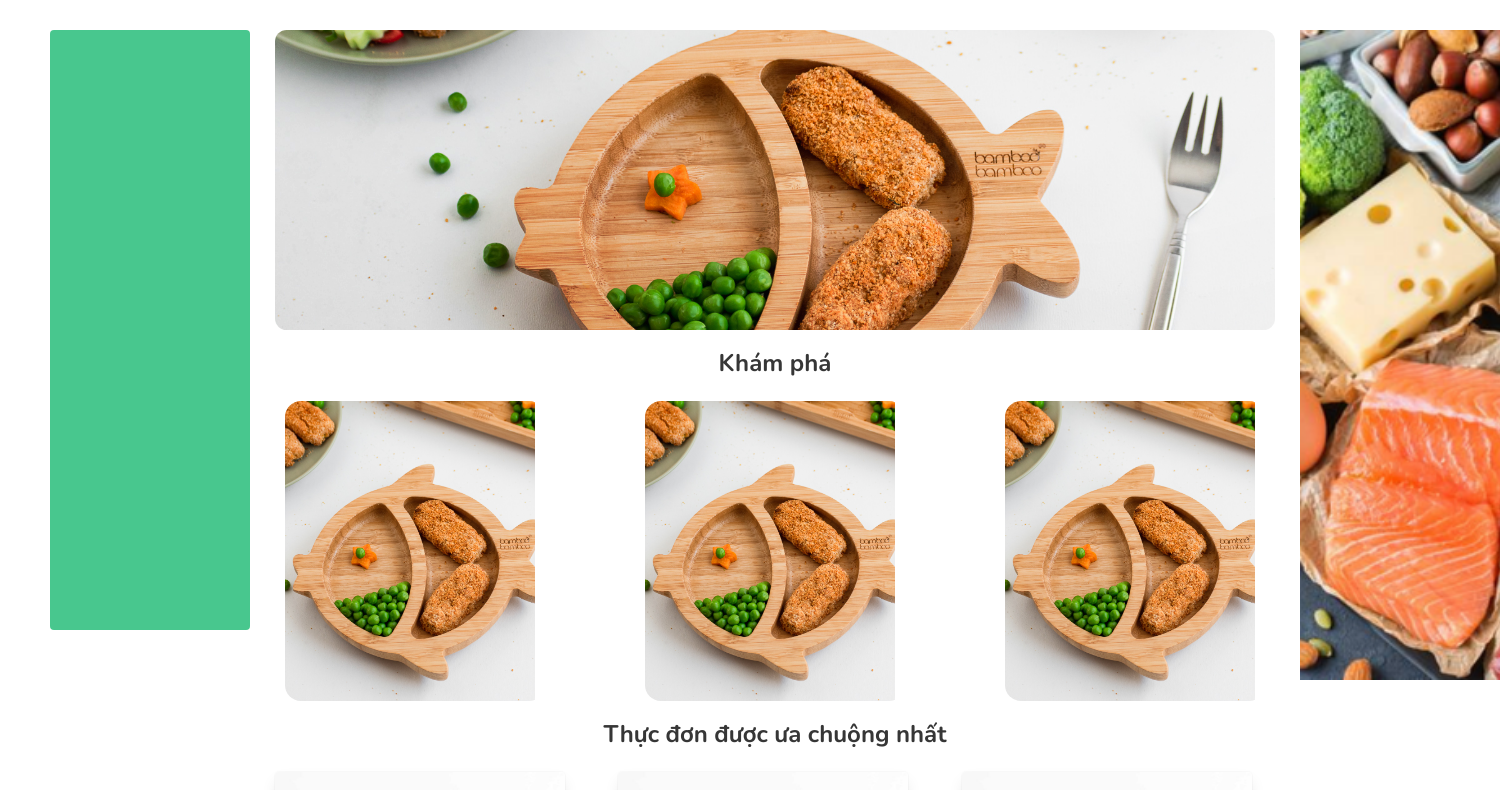
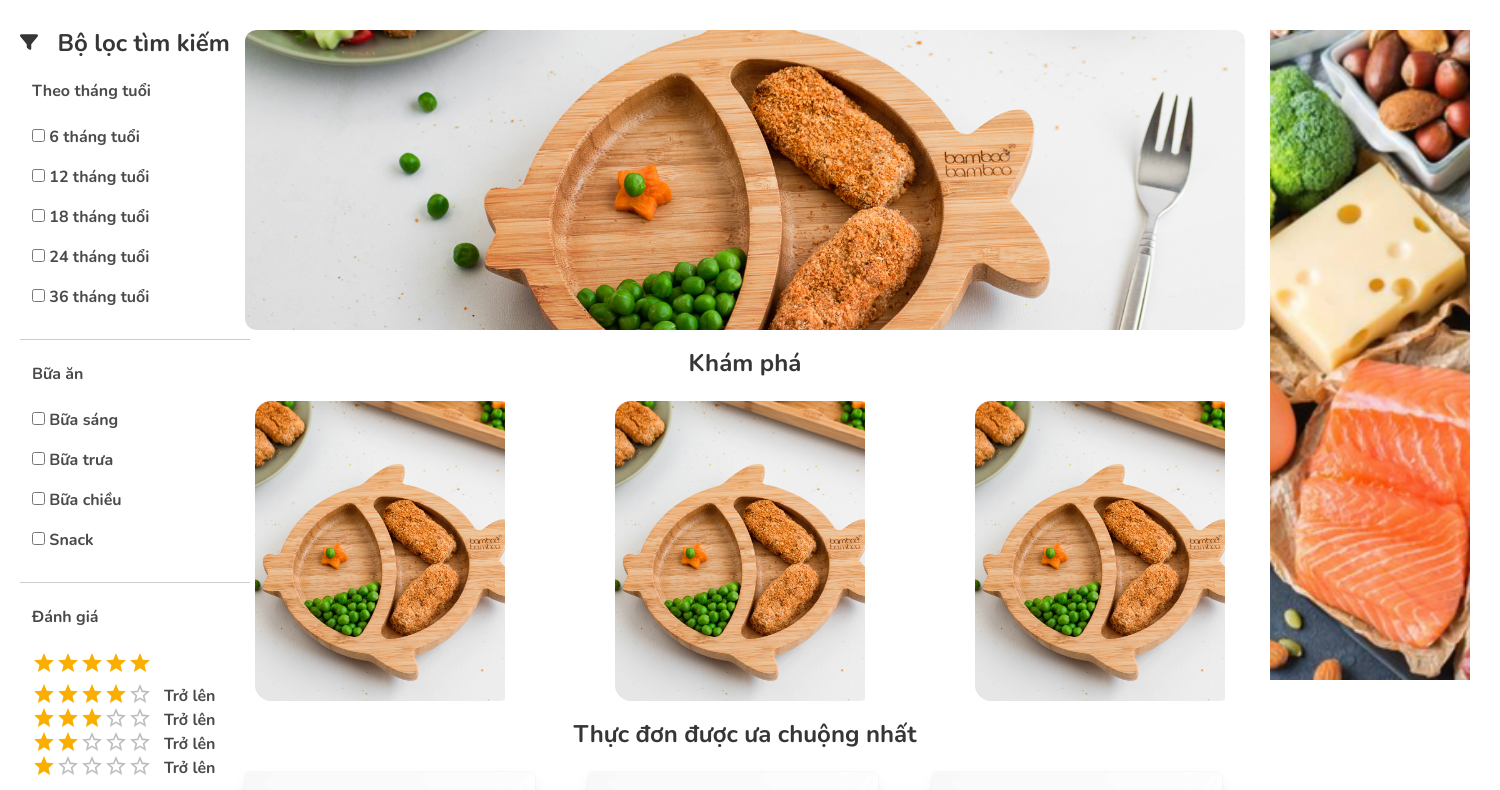
Before and after one commit to DaoAnhTu2105/EXE201_BLW_FE_WEB, a React (Create React App) app: page / in a window 1280 px wide. Shown: the part 142-932 px from the top of the page, 1500 px wide, since content can reach past the window. Built offline with nearby package versions, Linux system fonts and the light colour scheme; a web font is replaced by a local one.

Commit message:
add filter and fix layout homepage

```diff
--- a/src/components/Filter/index.js
+++ b/src/components/Filter/index.js
@@ -1,9 +1,121 @@
-import React from 'react'
+import React from "react";
+import { FontAwesomeIcon } from "@fortawesome/react-fontawesome";
+import { faFilter } from "@fortawesome/free-solid-svg-icons";
+import { Rating } from "@mui/material";
 
 const Filter = () => {
   return (
-    <div>Filter</div>
-  )
-}
+    <div>
+      <h3 class="title is-4">
+        <FontAwesomeIcon icon={faFilter} style={{ width: 18 }} /> &nbsp; Bộ lọc
+        tìm kiếm
+      </h3>
+      <h6 class="subtitle is-6 mt-5 pl-3">Theo tháng tuổi</h6>
+      <div class="pl-3">
+        <label class="checkbox mb-2">
+          <input type="checkbox" /> 6 tháng tuổi
+        </label>
+        <br />
+        <label class="checkbox mt-3 mb-2">
+          <input type="checkbox" /> 12 tháng tuổi
+        </label>
+        <br />
+        <label class="checkbox mt-3 mb-2">
+          <input type="checkbox" /> 18 tháng tuổi
+        </label>
+        <br />
+        <label class="checkbox mt-3 mb-2">
+          <input type="checkbox" /> 24 tháng tuổi
+        </label>
+        <br />
+        <label class="checkbox mt-3 mb-2">
+          <input type="checkbox" /> 36 tháng tuổi
+        </label>
+      </div>
+      <hr class="is-divider has-background-dark" />
+      <h6 class="subtitle is-6 mt-5 pl-3">Bữa ăn</h6>
+      <div class="pl-3">
+        <label class="checkbox mb-2">
+          <input type="checkbox" /> Bữa sáng
+        </label>
+        <br />
+        <label class="checkbox mt-3 mb-2">
+          <input type="checkbox" /> Bữa trưa
+        </label>
+        <br />
+        <label class="checkbox mt-3 mb-2">
+          <input type="checkbox" /> Bữa chiều
+        </label>
+        <br />
+        <label class="checkbox mt-3 mb-2">
+          <input type="checkbox" /> Snack
+        </label>
+      </div>
+      <hr class="is-divider has-background-dark" />
+      <h6 class="subtitle is-6 mt-5 pl-3">Đánh giá</h6>
+      <div class="pl-3">
+        <div style={{ cursor: "pointer" }}>
+          <Rating
+            name="half-rating"
+            defaultValue={5}
+            precision={0.5}
+            size="sm"
+            readOnly
+          />
+        </div>
+        <div
+          style={{ display: "flex", alignContent: "center", cursor: "pointer" }}
+        >
+          <Rating
+            name="half-rating"
+            defaultValue={4}
+            precision={0.5}
+            size="sm"
+            readOnly
+          />
+          <span class="subtitle is-6 pl-3 pt-1"> Trở lên</span>
+        </div>
 
-export default Filter
+        <div
+          style={{ display: "flex", alignContent: "center", cursor: "pointer" }}
+        >
+          <Rating
+            name="half-rating"
+            defaultValue={3}
+            precision={0.5}
+            size="sm"
+            readOnly
+          />
+          <span class="subtitle is-6 pl-3 pt-1"> Trở lên</span>
+        </div>
+        <div
+          style={{ display: "flex", alignContent: "center", cursor: "pointer" }}
+        >
+          <Rating
+            name="half-rating"
+            defaultValue={2}
+            precision={0.5}
+            size="sm"
+            readOnly
+          />
+          <span class="subtitle is-6 pl-3 pt-1"> Trở lên</span>
+        </div>
+        <div
+          style={{ display: "flex", alignContent: "center", cursor: "pointer" }}
+        >
+          <Rating
+            name="half-rating"
+            defaultValue={1}
+            precision={0.5}
+            size="sm"
+            readOnly
+          />
+          <span class="subtitle is-6 pl-3 pt-1"> Trở lên</span>
+        </div>
+      </div>
+      <hr class="is-divider has-background-dark" />
+    </div>
+  );
+};
+
+export default Filter;
--- a/src/components/LayoutNavSearchFooter/index.css
+++ b/src/components/LayoutNavSearchFooter/index.css
@@ -1,7 +1,7 @@
 .layout-container{
     display: grid;
     grid-template-columns: repeat(3, 1fr);
-    padding-left: 50px;
+    padding-left: 20px;
     gap: 25px;
     }
 
@@ -11,12 +11,12 @@
     }
 
     .layout-sidebar .layout-content{
-      width: 200px;
+      width: 230px;
       position: -webkit-sticky;
       position: sticky;
       top: 0;
       z-index: 900;
-      height: 600px;
+      min-height: 900px;
       overflow-y: auto;
     }
 
--- a/src/components/LayoutNavSearchFooter/index.js
+++ b/src/components/LayoutNavSearchFooter/index.js
@@ -4,6 +4,7 @@ import Search from "../Search";
 import Footer from "../Footer";
 import "./index.css";
 import Advertisement from "../Advertisement";
+import Filter from "../Filter";
 
 const LayoutNavSearchFooter = ({ children }) => {
   return (
@@ -13,10 +14,9 @@ const LayoutNavSearchFooter = ({ children }) => {
         <Search />
         <div className="layout-container">
           <div className="layout-sidebar">
-            <article
-              className="tile is-child notification is-success layout-content"
-              style={{ height: 600 }}
-            ></article>
+            <article className="layout-content" style={{ height: 600 }}>
+              <Filter />
+            </article>
           </div>
           <div className="layout-main-content">{children}</div>
           <div className="layout-sidebar">
--- a/src/pages/Home/home.scss
+++ b/src/pages/Home/home.scss
@@ -105,14 +105,13 @@
   font-family: sans-serif;
   font-size: 2.3rem;
   font-weight: bold;
-  color: #0000;
+  color: rgba(255, 255, 255, 0.8);
   padding: .75rem;
-  background: var(--c,#0009);
+  background: var(--c,rgba(0, 0, 0, 0.2));
   clip-path: inset(0 var(--_i,100%) 0 0);
   -webkit-mask:
     linear-gradient(#000 0 0),
     linear-gradient(#000 0 0);
-  -webkit-mask-composite: xor;
   -webkit-mask-clip: text, padding-box;
 }
 .home-explore:hover .home-explore-title{
```
Also changed, not shown: src/components/Navbar/index.js (+6 -3 lines).
